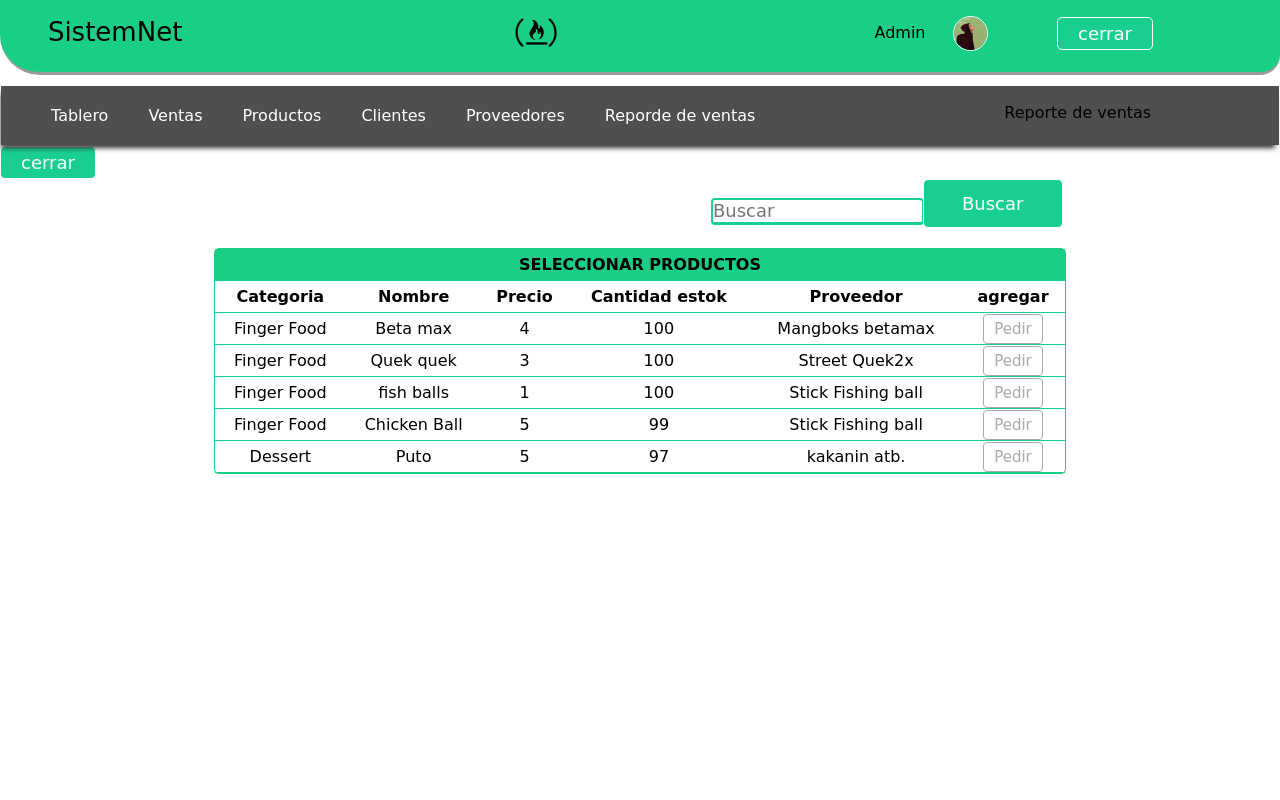
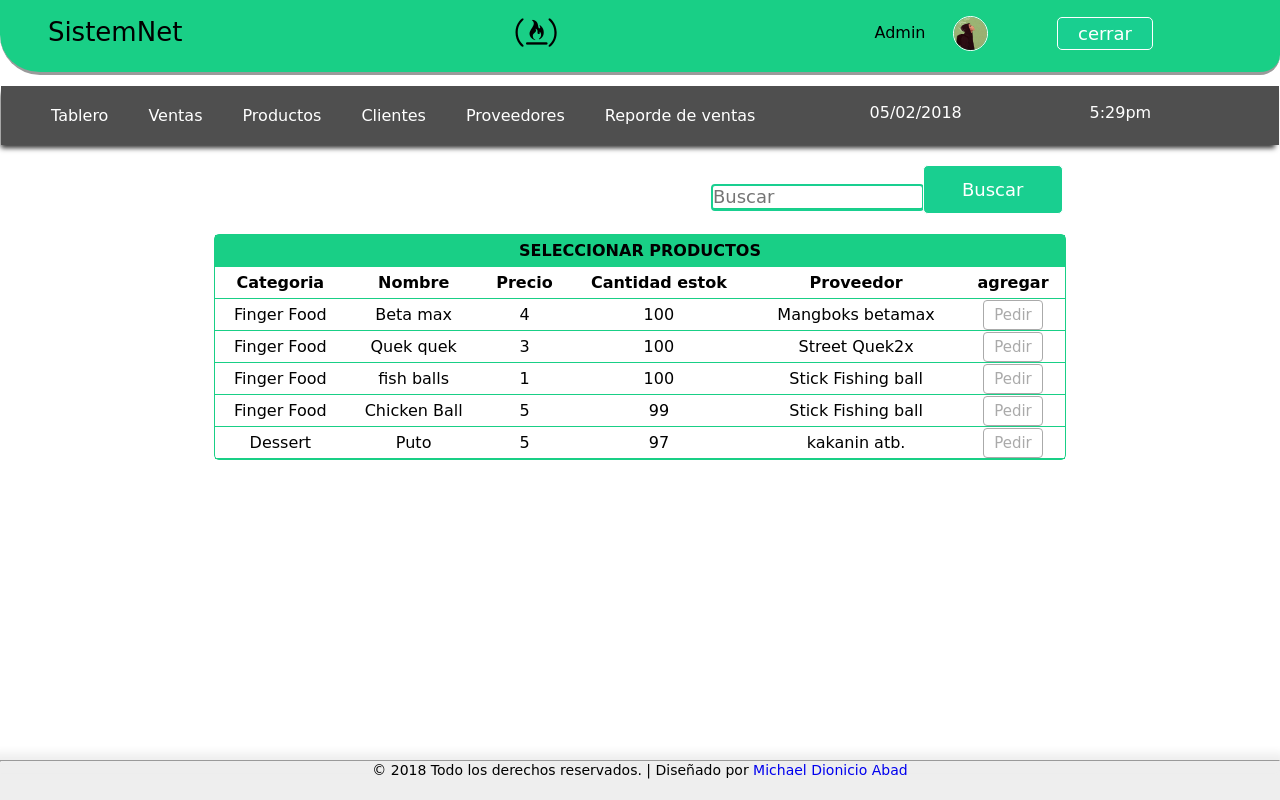
Before and after one commit to MichaelDAbad/SistemaCR-NetBeans, a PHP site: page /SistemaCR-NetBeans/ventas.php in a window 1280 px wide. Run offline with PHP 8.4, Linux system fonts and the light colour scheme; a user stored in the database is signed in; data comes from the database, SQL or seed files in the repository.

Commit message:
cambios de reporte de ventas

```diff
--- a/clientes.php
+++ b/clientes.php
@@ -61,3 +61,4 @@ if(!isset($_SESSION["username"])){
       <div class="col-lg-2"></div>
     </div>
   </div>
+<?php include_once './pie.php';?>
--- a/css/estilos.css
+++ b/css/estilos.css
@@ -148,7 +148,7 @@ td img:hover{
 .table__cat{
   background: #19CF86;
 }
-input[type=text],input[type=password]{
+input[type=text],input[type=password],input[type=date]{
   width: 100%;
   padding: 12px;
   outline-color: #19CF90;
--- a/navbar.php
+++ b/navbar.php
@@ -9,10 +9,14 @@
         <li class="navbar__li"><a class="enlace" href="clientes.php">Clientes</a></li>
         <li class="navbar__li navbar__li"><a class="enlace" href="proveedores.php">Proveedores</a></li>
         <li class="navbar__li"><a class="enlace" href="reportes.php">Reporde de ventas</a></li>
-        <li class="navbar__li--fecha">Reporte de ventas</li>
+        <li class="navbar__li--fecha" style="color:white"><?php
+        date_default_timezone_set('America/Lima');
+        echo date('g:ia'); ?></li>
+        <li class="navbar__li--fecha" style="color:white"><?php echo date('d/m/Y'); ?></li>
+
       </ul>
     </nav>
   </div>
 </div>
 </div>
-<button class="btn btn--claro">cerrar</button>
+<br>
--- a/pie.php
+++ b/pie.php
@@ -1,2 +1,24 @@
+<style type="text/css">
+    footer{
+        background: #eee;
+        font-size: 14px;
+        clear: both;
+	height: 40px;
+	width: 100%;
+	position: fixed;
+	left: 0px;
+	bottom: 0px;
+    }
+    hr{
+        color: #eee;
+        box-shadow: -2px 0px 10px 7px;
+
+    }
+</style>
+<footer>
+
+    <hr>
+    <p style="text-align: center">&COPY; 2018 Todo los derechos reservados. |  Diseñado por <a href="https://twitter.com/miltabad" target="_blank">Michael Dionicio Abad</a></p>
+</footer>
 </body>
 </html>
--- a/productos.php
+++ b/productos.php
@@ -231,3 +231,4 @@ include_once './config.php';
     </div>
   </div>
 </div>
+<?php include_once './pie.php';?>
--- a/proveedores.php
+++ b/proveedores.php
@@ -184,3 +184,4 @@ mysqli_query($conexion, $sql);
     </div>
   </div>
 </div>
+<?php include_once './pie.php';?>
--- a/tablero.php
+++ b/tablero.php
@@ -28,3 +28,4 @@ if(!isset($_SESSION["username"])){
     <div class="col-lg-2 col-md-2 col-sm-2 col-xs-2"></div>
   </div>
 </div>
+<?php include_once './pie.php';?>
--- a/ventas.php
+++ b/ventas.php
@@ -128,3 +128,4 @@ input[type=text]{
       <div class="col-lg-2"></div>
     </div>
   </div>
+<?php include_once './pie.php';?>
--- a/ventas_pedir.php
+++ b/ventas_pedir.php
@@ -214,7 +214,7 @@ if(isset($_POST['pedir'])){
         <table border="0" align="center">
         <tr>
           <td>Fecha actual</td>
-          <td><input type="text" name="fechaA" value="<?php echo date("d/m/Y");?>"></td>
+          <td><input type="text" name="fechaA" value="<?php echo date("Y/m/d");?>"></td>
           <td width="20px;" colspan="2"><input type="text" name="preciocompra" value="<?php echo $filac['purchase'];?>" hidden=""></td>
         </tr>
         <tr>
```
Also changed, not shown: login.php (+8 -4 lines), reportes.php (+46 -11 lines), fuentes/twitter.png (deleted).
